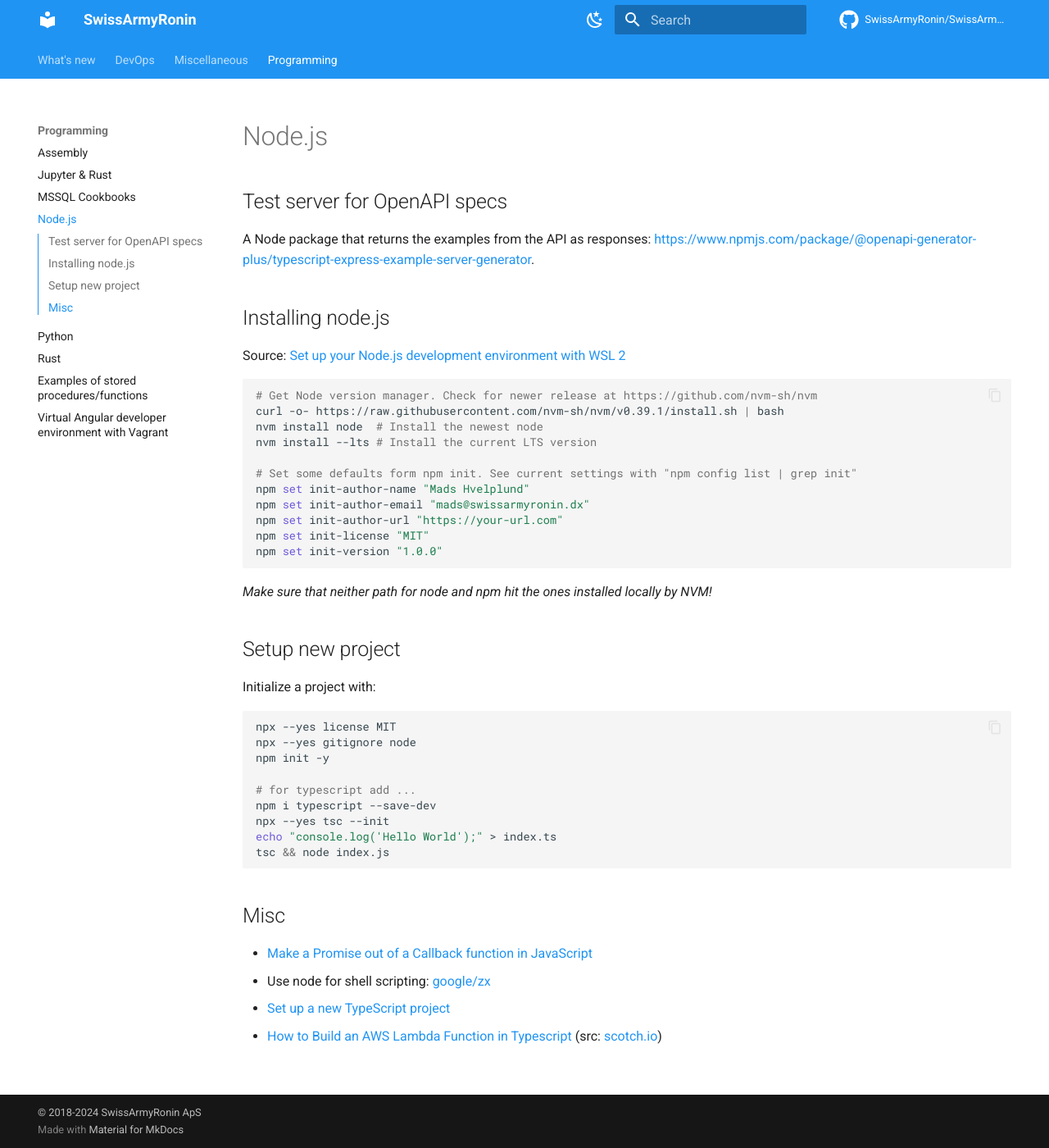
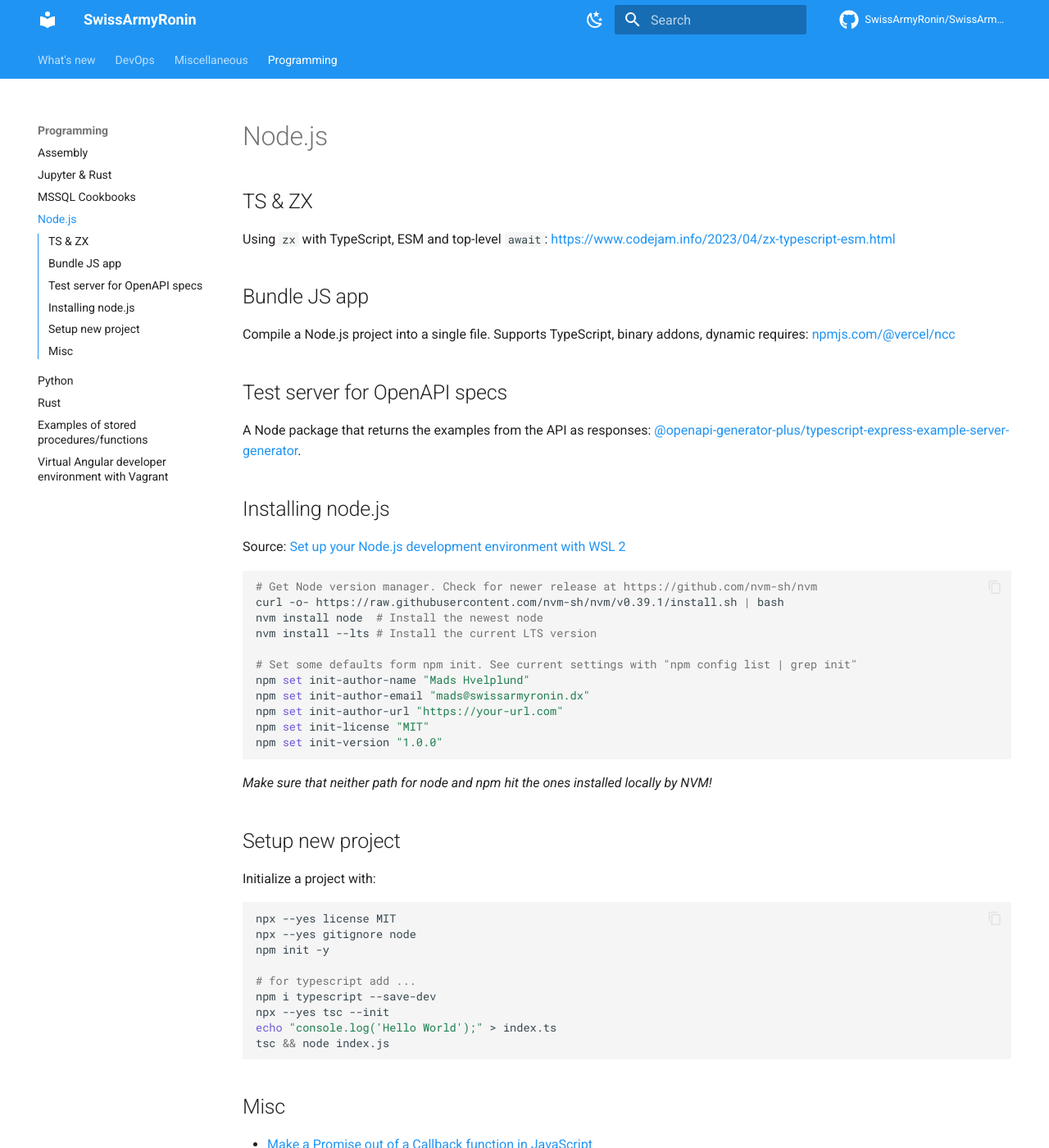
Before and after one commit to SwissArmyRonin/SwissArmyRonin.github.io, an MkDocs documentation site: the page built from docs/Programming/Node.md, in a window 1280 px wide and 1400 px high. Shown: the whole window at 82% size. Built offline with MkDocs 1.6.1 and Material for MkDocs 9.7.7, drawn with Linux system fonts in a browser that asks for light colours; comment, search, counter and statistics services are not loaded; some of the changed text lies outside the part shown.

Commit message:
Added Some more node stuff

````diff
--- a/docs/Programming/Node.md
+++ b/docs/Programming/Node.md
@@ -1,12 +1,20 @@
 # Node.js
+
+## TS & ZX
+
+Using `zx` with TypeScript, ESM and top-level `await`: <https://www.codejam.info/2023/04/zx-typescript-esm.html>
+
+## Bundle JS app
+
+Compile a Node.js project into a single file. Supports TypeScript, binary addons, dynamic requires: [npmjs.com/@vercel/ncc]
 
 ## Test server for OpenAPI specs
 
-A Node package that returns the examples from the API as responses: <https://www.npmjs.com/package/@openapi-generator-plus/typescript-express-example-server-generator>.
+A Node package that returns the examples from the API as responses: [@openapi-generator-plus/typescript-express-example-server-generator].
 
 ## Installing node.js
 
-Source: [Set up your Node.js development environment with WSL 2](https://docs.microsoft.com/en-us/windows/nodejs/setup-on-wsl2)
+Source: [Set up your Node.js development environment with WSL 2]
 
 ```shell
 # Get Node version manager. Check for newer release at https://github.com/nvm-sh/nvm
@@ -42,7 +50,17 @@
 
 ## Misc
 
-- [Make a Promise out of a Callback function in JavaScript](https://www.freecodecamp.org/news/how-to-make-a-promise-out-of-a-callback-function-in-javascript-d8ec35d1f981/)
-- Use node for shell scripting: [google/zx](https://github.com/google/zx)
-- [Set up a new TypeScript project](https://www.digitalocean.com/community/tutorials/typescript-new-project)
-- [How to Build an AWS Lambda Function in Typescript](../files/How_to_Build_an_AWS_Lambda_Function_in_Typescript.pdf) (src: [scotch.io](https://web.archive.org/web/20201031135018/https://scotch.io/@nwayve/how-to-build-a-lambda-function-in-typescript))
+- [Make a Promise out of a Callback function in JavaScript]
+- Use node for shell scripting: [google/zx]
+- [Set up a new TypeScript project]
+- [How to Build an AWS Lambda Function in Typescript] (src: [scotch.io])
+
+<!-- Links -->
+[@openapi-generator-plus/typescript-express-example-server-generator]: https://www.npmjs.com/package/@openapi-generator-plus/typescript-express-example-server-generator
+[How to Build an AWS Lambda Function in Typescript]: ../files/How_to_Build_an_AWS_Lambda_Function_in_Typescript.pdf
+[Make a Promise out of a Callback function in JavaScript]: https://www.freecodecamp.org/news/how-to-make-a-promise-out-of-a-callback-function-in-javascript-d8ec35d1f981/
+[npmjs.com/@vercel/ncc]: https://www.npmjs.com/package/@vercel/ncc
+[scotch.io]: <https://web.archive.org/web/20201031135018/https://scotch.io/@nwayve/how-to-build-a-lambda-function-in-typescript>
+[Set up a new TypeScript project]: <https://www.digitalocean.com/community/tutorials/typescript-new-project>
+[Set up your Node.js development environment with WSL 2]: https://docs.microsoft.com/en-us/windows/nodejs/setup-on-wsl2
+Use node for shell scripting: [google/zx]: <https://github.com/google/zx>
````
Also changed, not shown: docs/index.md (+1 -1 lines).
